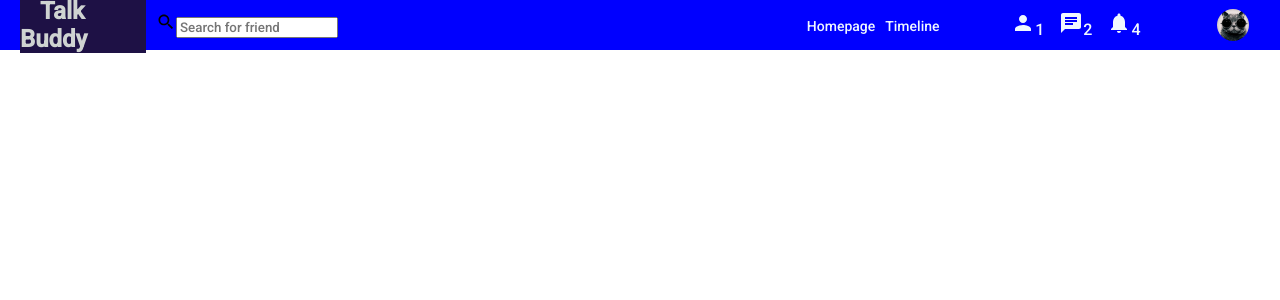
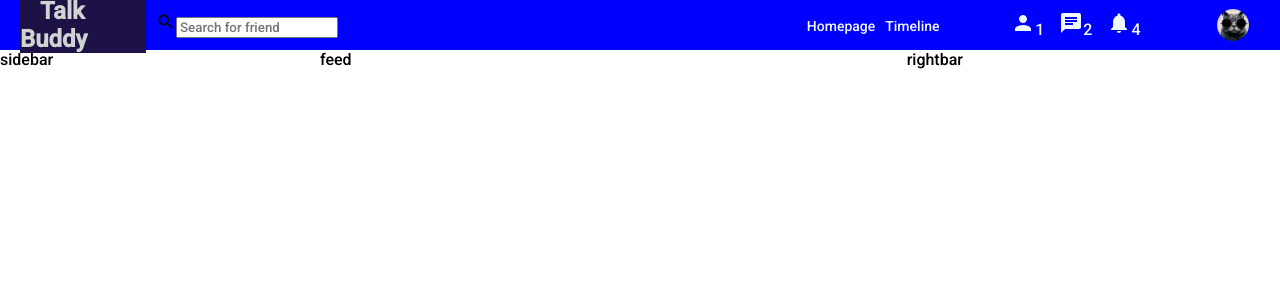
Before and after one commit to Biprojit113/talkBuddy, a React (Create React App) app: page / in a window 1280 px wide. Shown: the top 300 px of the page. Built offline with nearby package versions, Linux system fonts and the light colour scheme.

Commit message:
Body components
Added Body components: sidebar, feed, rightbar

```diff
--- /dev/null
+++ b/src/components/feed/Feed.jsx
@@ -0,0 +1,9 @@
+import "./feed.css"
+
+export default function Feed() {
+    return (
+        <div className="feed">
+            feed
+        </div>
+    )
+}
--- /dev/null
+++ b/src/components/feed/feed.css
@@ -0,0 +1,3 @@
+.feed{
+    flex: 5.5;
+}
--- /dev/null
+++ b/src/components/rightbar/Rightbar.jsx
@@ -0,0 +1,9 @@
+import "./rightbar.css"
+
+export default function Rightbar() {
+    return (
+        <div className="rightbar">
+            rightbar
+        </div>
+    )
+}
--- /dev/null
+++ b/src/components/rightbar/rightbar.css
@@ -0,0 +1,3 @@
+.rightbar{
+    flex: 3.5;
+}
--- /dev/null
+++ b/src/components/sidebar/Sidebar.jsx
@@ -0,0 +1,9 @@
+import "./sidebar.css"
+
+export default function Sidebar() {
+    return (
+        <div className="sidebar">
+            sidebar
+        </div>
+    )
+}
--- /dev/null
+++ b/src/components/sidebar/sidebar.css
@@ -0,0 +1,3 @@
+.sidebar{
+    flex:3;
+}
--- a/src/pages/home/Home.js
+++ /dev/null
@@ -1,7 +0,0 @@
-import Topbar from "../../components/topbar/Topbar";
-
-export default function Home(){
-    return (
-        <Topbar/>
-    )
-}
--- /dev/null
+++ b/src/pages/home/Home.jsx
@@ -0,0 +1,19 @@
+import Topbar from "../../components/topbar/Topbar";
+import Sidebar from "../../components/sidebar/Sidebar";
+import Feed from "../../components/feed/Feed";
+import Rightbar from "../../components/rightbar/Rightbar";
+import "./home.css"
+
+
+export default function Home(){
+    return (
+        <>
+        <Topbar/>
+        <div className="homeContainer">
+        <Sidebar/>
+        <Feed/>
+        <Rightbar/>
+        </div>
+        </>
+    );
+}
--- a/src/pages/home/home.css
+++ b/src/pages/home/home.css
@@ -0,0 +1,4 @@
+.homeContainer{
+    display: flex;
+    width: 100%;
+}
```
